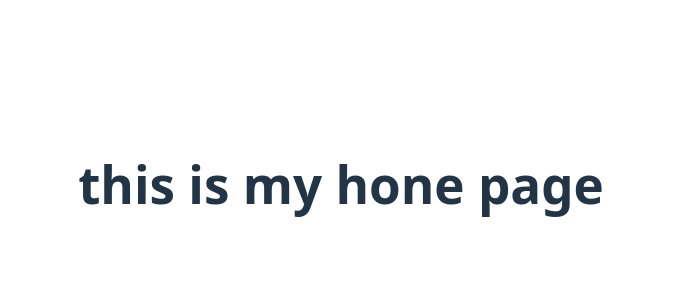
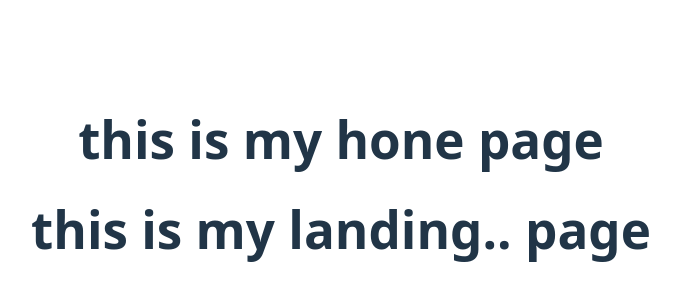
Before and after one commit to bavadharaniii/E-commerce-BG, a React (Vite) app in the folder E-COMMERCE/: page / in a window 1280 px wide. Shown: the part 216-516 px from the top of the page, without its empty margins (299-979 px from the left). Built offline with nearby package versions, Linux system fonts and the light colour scheme.

Commit message:
homepage

```diff
--- a/E-COMMERCE/src/App.jsx
+++ b/E-COMMERCE/src/App.jsx
@@ -2,11 +2,15 @@ import { useState } from 'react'
 import reactLogo from './assets/react.svg'
 import viteLogo from '/vite.svg'
 import './App.css'
+import Home from './Pages/home.jsx'
 
 
 function App() {
     return(
+        <div>
         <h1>this is my hone page</h1>
+        <Home />
+</div>
     )
 }
 
--- /dev/null
+++ b/E-COMMERCE/src/Pages/home.jsx
@@ -0,0 +1,7 @@
+function Home() {
+    return(
+        <h1>this is my landing.. page</h1>
+    )
+}
+
+export default Home;
```
